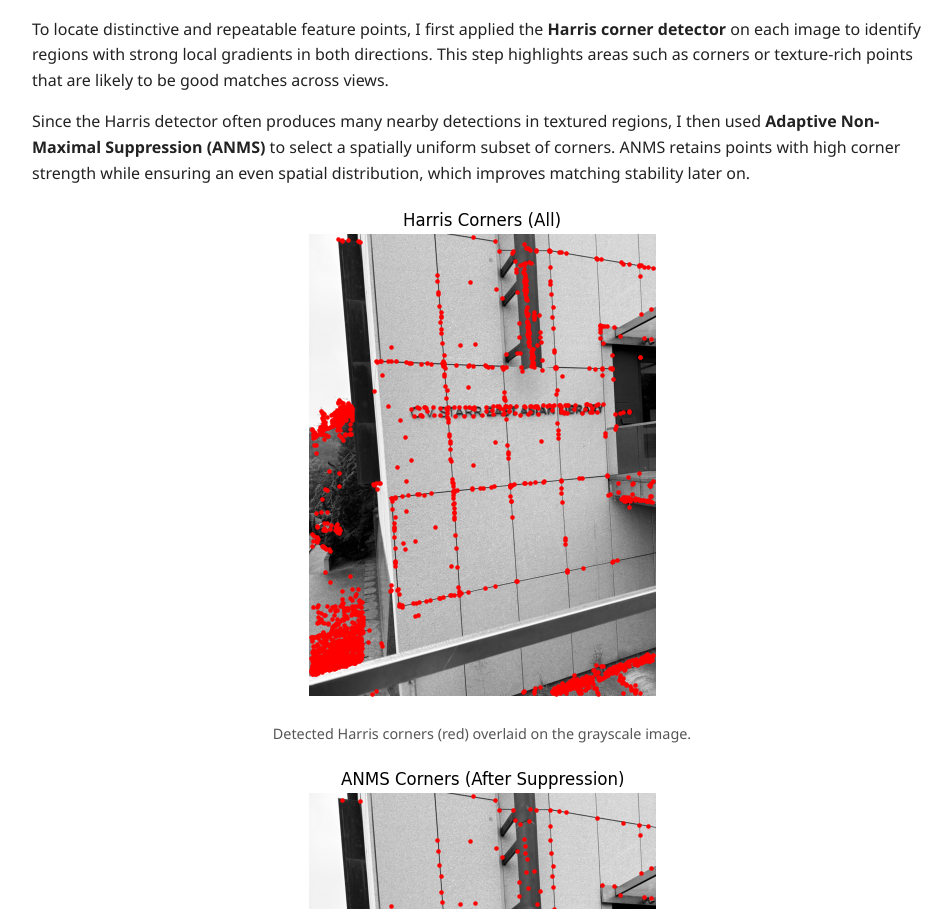
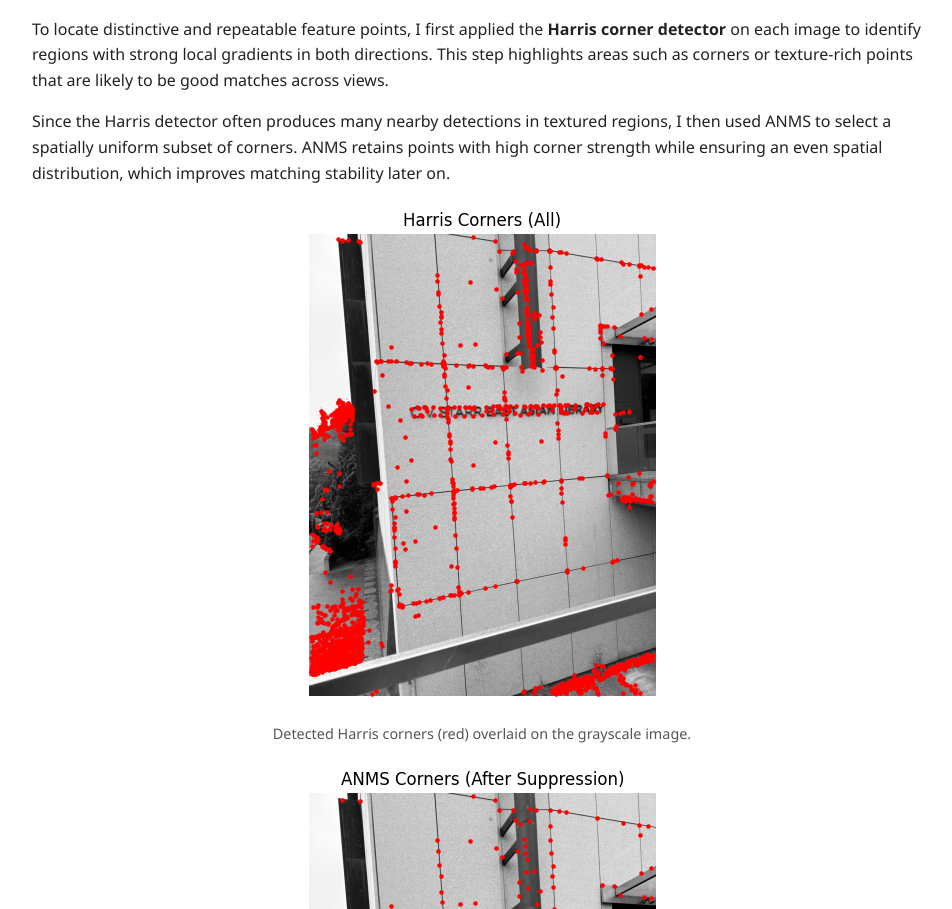
Before and after one commit to Mxm16/IMAGE-WARPING-and-MOSAICING, a plain HTML site: page index.html in a window 1280 px wide. Shown: the part 9347-10256 px from the top of the page, without its empty margins (158-1110 px from the left). Drawn offline with Linux system fonts and the light colour scheme.

Commit message:
Update index.html

```diff
--- a/index.html
+++ b/index.html
@@ -303,7 +303,7 @@ mosaic(x, y) = (α₁ * I₁(x, y) + α₂ * I₂(x, y)) / (α₁ + α₂)
   </p>
   <p>
     Since the Harris detector often produces many nearby detections in textured regions,
-    I then used <strong>Adaptive Non-Maximal Suppression (ANMS)</strong> to select
+    I then used ANMS to select
     a spatially uniform subset of corners. ANMS retains points with high corner strength
     while ensuring an even spatial distribution, which improves matching stability later on.
   </p>
```
